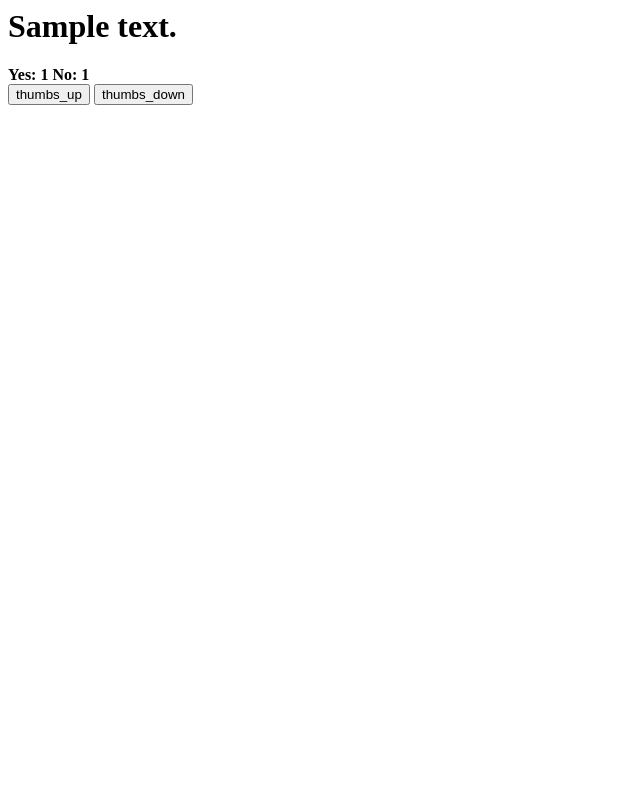
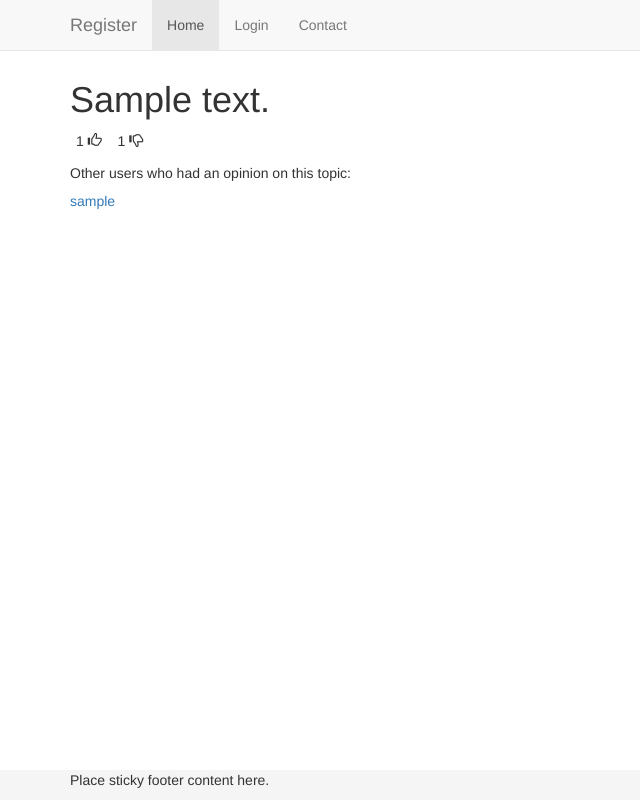
Before and after one commit to bwainstock/jb_redbook, a Django app: page /1/ in a window 1280 px wide. Shown: the whole page, without its empty margins (0-640 px from the left). Run offline with Django 3.2, Linux system fonts and the light colour scheme; tables that the repository leaves empty hold one stand-in row (values such as "Sample post"); parts of the project's set-up code (start-up, migrations or seed data) failed here and were passed over; some libraries are stand-ins or nearby versions.

Commit message:
User profile and prediction profile updated.

```diff
--- a/predictions/templates/predictions/detail.html
+++ b/predictions/templates/predictions/detail.html
@@ -1,10 +1,35 @@
-<h1>{{ prediction.prediction_text }}</h1>
-<strong>Yes: {{ prediction.thumbs_up }} No: {{ prediction.thumbs_down }}</strong>
+{% extends "predictions/base.html" %}
 
-{% if error_message %}<p><strong>{{ error_message }}</strong></p>{% endif %}
+{% block content %}
+<div class="container">
+    <h1>{{ prediction.prediction_text }}</h1>
 
-<form action="{% url 'predictions:vote' prediction.id %}" method="post">
-{% csrf_token %}
-<input type="submit" name="vote" id="thumbs_up" value="thumbs_up" />
-<input type="submit" name="vote" id="thumbs_down" value="thumbs_down" />
-</form>
+    {% if error_message %}<p><strong>{{ error_message }}</strong></p>{% endif %}
+
+    <form action="{% url 'predictions:vote' prediction.id %}" method="post" class="" id="votes">
+      {% csrf_token %}
+
+      <button type="submit" style="border: 0; background: transparent" name="vote" value="thumbs_up">
+        {{ prediction.thumbs_up }}
+        <span class="glyphicon glyphicon-thumbs-up" alt="submit"></span>
+      </button>
+
+      <button type="submit" style="border: 0; background: transparent" name="vote" value="thumbs_down">
+        {{ prediction.thumbs_down }}
+        <span class="glyphicon glyphicon-thumbs-down" alt="submit"></span>
+      </button>
+    </form>
+
+    <div id="voted-users">
+        <p>
+            <h5>Other users who had an opinion on this topic:</h5>
+
+            {% for voted_user in prediction.user.all %}
+            {% if voted_user != user %}
+                <a href="{% url 'predictions:profile' user %}">{{ voted_user }}</a></br>
+            {% endif %}
+            {% endfor %}
+        </p>
+    </div>
+</div>
+{% endblock %}
--- a/predictions/templates/predictions/index.html
+++ b/predictions/templates/predictions/index.html
@@ -52,7 +52,7 @@
             {{ prediction.deadline_date }}
           </div>
           <div class="right">
-        <form action="{% url 'predictions:vote' prediction.id %}" method="post" class="form-group" id="votes">
+        <form action="{% url 'predictions:vote' prediction.id %}" method="post" class="" id="votes">
           {% csrf_token %}
 
           <button type="submit" style="border: 0; background: transparent" name="vote" value="thumbs_up">
--- a/predictions/templates/predictions/navbar.html
+++ b/predictions/templates/predictions/navbar.html
@@ -16,7 +16,7 @@
     </div>
     <div id="navbar" class="collapse navbar-collapse">
       <ul class="nav navbar-nav">
-        <li class="active"><a href="#">Home</a></li>
+        <li class="active"><a href="{% url 'predictions:index' %}">Home</a></li>
         {% if user.is_authenticated %}
         <li><a href="{% url 'predictions:logout' %}">Logout</a></li>
         {% else %}
--- a/predictions/urls.py
+++ b/predictions/urls.py
@@ -8,7 +8,7 @@ urlpatterns = patterns('',
 	# ex: /4/
 	url(r'^(?P<pk>\d+)/$', views.DetailView.as_view(), name='detail'),
 	# ex: /4/results/
-	url(r'^(?P<pk>\d+)/results/$', views.ResultsView.as_view(), name='results'),
+	# url(r'^(?P<pk>\d+)/results/$', views.ResultsView.as_view(), name='results'),
 	# ex: /4/vote/
 	url(r'^(?P<prediction_id>\d+)/vote/$', views.vote, name='vote'),
     # ex: /register/
@@ -19,5 +19,4 @@ urlpatterns = patterns('',
     url(r'^logout/$', views.user_logout, name='logout'),
     # ex /profile/tigren/
     url(r'^profile/(?P<user>\w+)/$', views.user_profile, name='profile'),
-    # url(r'^profile/$', views.user_profile, name='profile'),
 )
--- a/predictions/views.py
+++ b/predictions/views.py
@@ -7,15 +7,15 @@ from django.shortcuts import render, get_object_or_404
 from django.views import generic
 
 from predictions.forms import PredictionForm, UserForm
-from predictions.models import Prediction
+from predictions.models import Prediction, User
 
-class IndexView(generic.ListView):
-    template_name = 'predictions/index.html'
-    context_object_name = 'latest_predictions'
+# class IndexView(generic.ListView):
+#     template_name = 'predictions/index.html'
+#     context_object_name = 'latest_predictions'
 
-    def get_queryset(self):
-        """Return the last five predictions"""
-        return Prediction.objects.order_by('-prediction_date')[:5]
+#     def get_queryset(self):
+#         """Return the last five predictions"""
+#         return Prediction.objects.order_by('-prediction_date')[:5]
 
 def index(request):
 
@@ -39,9 +39,9 @@ class DetailView(generic.DetailView):
     template_name = 'predictions/detail.html'
 
 
-class ResultsView(generic.DetailView):
-    model = Prediction
-    template_name = 'predictions/results.html'
+# class ResultsView(generic.DetailView):
+#     model = Prediction
+#     template_name = 'predictions/results.html'
 
 def vote(request, prediction_id):
     if request.user.is_authenticated():
@@ -114,6 +114,7 @@ def user_logout(request):
 @login_required
 def user_profile(request, user):
     if request.user.username == user:
+        user = User.objects.get(username=user)
         return render(request, 'predictions/user.html', {'user': user})
     else:
         messages.info(request, "You can't access someone else's profile.")
```
Also changed, not shown: predictions/templates/predictions/user.html (+20 -1 lines), jb_redbook/settings.py (line endings or trailing spaces), predictions/models.py (line endings or trailing spaces), predictions/templates/predictions/results.html (line endings or trailing spaces).
